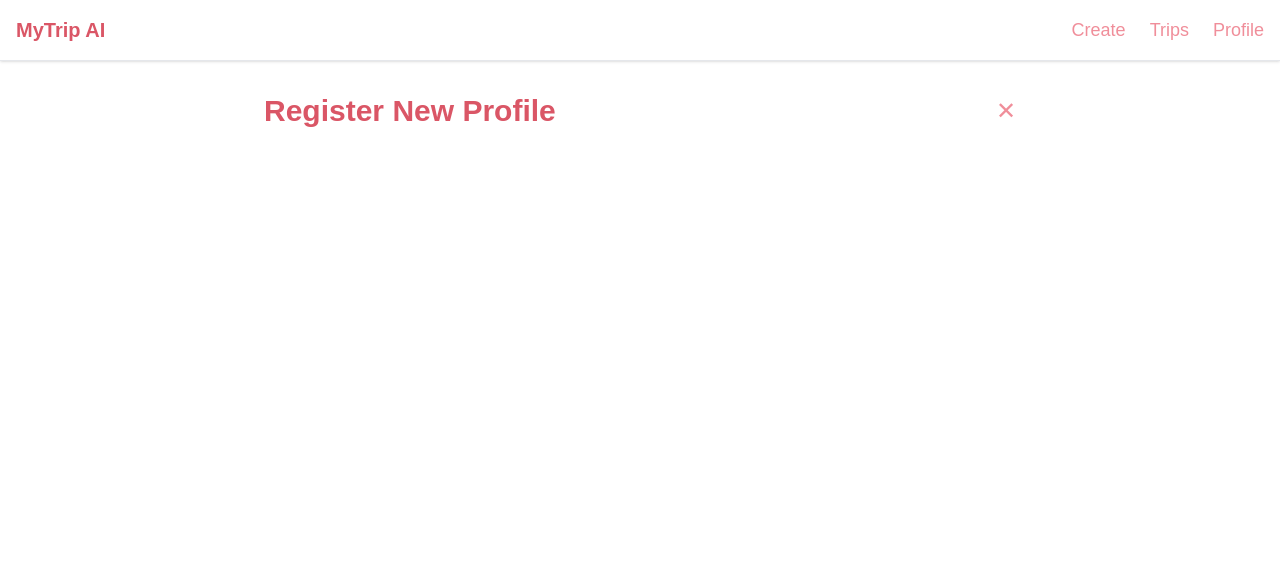
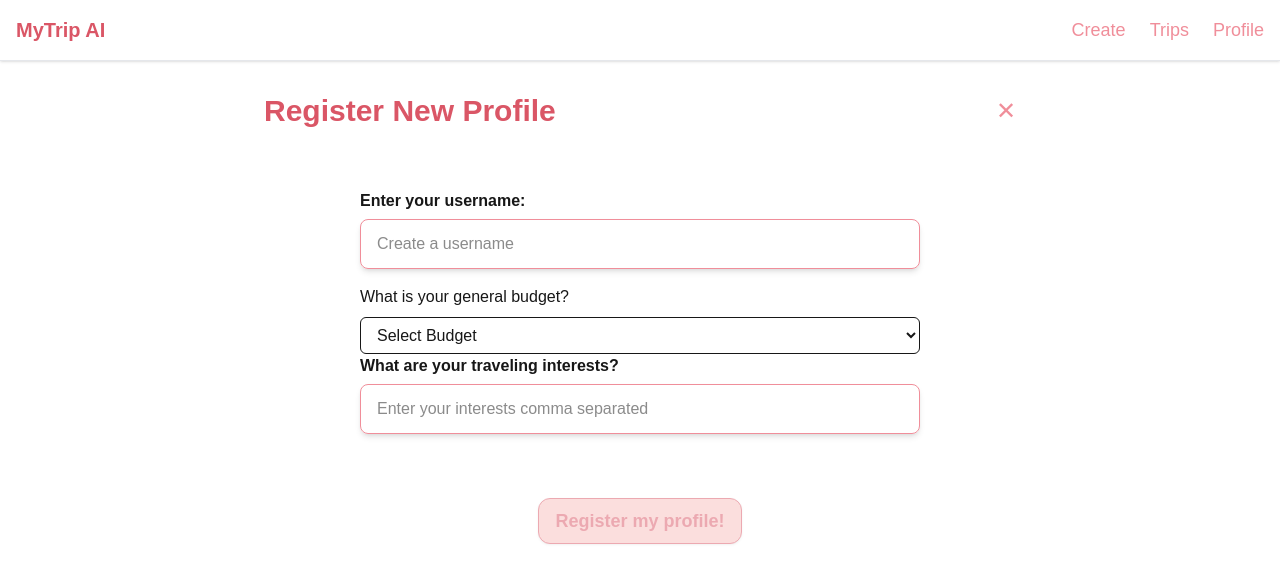
Before and after one commit to katyascode/my-trip-ai, a Next.js app: page /trips/profile/register in a window 1280 px wide. Shown: the top 582 px of the page. Built offline with nearby package versions, Linux system fonts and the light colour scheme.

Commit message:
edited budget to get basic info

```diff
--- /dev/null
+++ b/src/app/components/ProfileInfo.jsx
@@ -0,0 +1,23 @@
+'use client';
+
+import React from 'react';
+import { useRouter } from 'next/navigation';
+import dayjs from 'dayjs';
+
+const ProfileInfo = ({ profile }) => {
+  return (
+    <div
+      className="bg-white shadow-md rounded-xl p-3.5 border border-pink-600 cursor-pointer hover:shadow-lg transition-shadow"
+    >
+    <div className="flex justify-between items-center">
+        <div>
+          <p className="text-xl font-semibold">{[profile.username]}</p>
+          <p className="text-sm text-pink-600 mt-1">My budget: {profile.budget}</p>
+          <p className="text-sm text-pink-600 mt-1">My interests: {profile.interests}</p>
+         </div>
+    </div>
+    </div>
+  );
+}
+
+export default ProfileInfo;
--- a/src/app/trips/profile/page.jsx
+++ b/src/app/trips/profile/page.jsx
@@ -6,11 +6,13 @@ import useProfileStore from '@/app/store/profileStore';
 import Button from '@/app/components/Button';
 import { FaPlaneUp } from 'react-icons/fa6';
 import { useParams, useRouter } from 'next/navigation';
+import ProfileInfo from '@/app/components/ProfileInfo';
 
 const Profile = () => {
     const params = useParams();
     const router = useRouter();
-  const profiles = useProfileStore(state => state.profiles);
+    const profiles = useProfileStore(state => state.profiles);
+    const lastProfile = profiles.length > 0 ? profiles[profiles.length - 1] : null;
 
   return (
     <div className="max-w-[800px] mx-auto px-6 py-8">
@@ -33,7 +35,19 @@ const Profile = () => {
             </div>
           </>
         )}
-      </div>
+        {lastProfile && (
+            <>
+            <ProfileInfo key={lastProfile.id} profile={lastProfile} />
+            <div className="flex justify-center mt-40">
+                <Button
+                   title="Edit Profile"
+                   colourClass="green"
+                   onClick={() => router.push(`/trips/profile/register`)}
+                />
+            </div>
+            </>
+            )}
+        </div>
     </div>
   );
 }
--- a/src/app/trips/profile/register/page.jsx
+++ b/src/app/trips/profile/register/page.jsx
@@ -1,18 +1,48 @@
 'use client';
 
-import React from 'react';
+import React, { useState } from 'react';
 import useTripsStore from '@/app/store/tripsStore';
 import useProfileStore from '@/app/store/profileStore';
+import InputField from "@/app/components/InputField";
 import Button from '@/app/components/Button';
 import { FaPlaneUp } from 'react-icons/fa6';
 import { useParams, useRouter } from 'next/navigation';
 
 const Register = () => {
     const router = useRouter();
+    const params = useParams();
+    const getProfileById = useProfileStore(state => state.getProfileById);
+    const profileId = getProfileById(params.id);
+    const addProfile = useProfileStore(state => state.addProfile);
+    const interestOptions=['Hiking','Beaches','Shopping','Exploring Food','Museums','Sightseeing','Relaxation/Spas','Adventure Activities']
+      const [profileData, setProfileData] = useState({
+        username: '',
+        budget: '',
+        interests: ''
+    });
+const handleSubmit = async (e) => {
+    e.preventDefault();
+    console.log('Submitting profile data:', profileData);
+
+    try {
+      const newProfileId = addProfile(profileData);
+      console.log('Created profile with ID:', profileId);
+      await router.push(`/trips/profile`);
+    } catch (error) {
+      console.error('Error creating profile:', error);
+    }
+  };
+
+  const isFormValid = () => {
+    const valid = profileData.username && profileData.budget && profileData.interests;
+    console.log('Form valid:', valid, profileData);
+    return valid;
+  };
+
 
   return (
     <div className="max-w-[800px] mx-auto px-6 py-8">
-      <div className="flex justify-between items-center mb-8">
+      <div className="flex justify-between items-center mb-6">
         <h1 className="text-3xl font-semibold text-pink-800">Register New Profile</h1>
         <button
              className="text-2xl text-pink-600 hover:text-gray-600"
@@ -21,8 +51,58 @@ const Register = () => {
             ✕
         </button>
       </div>
+        <form onSubmit={handleSubmit} className="space-y-5">
+            <div className="max-w-[600px] mx-auto p-5 bg-white rounded-xl">
+            <div className="space-y-2 mt-4">
+                <InputField
+                    type="text"
+                    value={profileData.username}
+                    label="Enter your username:"
+                    onChange={(e) => {
+                        console.log('username change:', e.target.value);
+                        setProfileData({...profileData, username: e.target.value});
+                     }}
+                 placeholder="Create a username"
+                />
+             </div>
+             <div className="space-y-2 mt-4">
+                 <label className="block font-medium">What is your general budget?</label>
+                      <select
+                        value={profileData.budget}
+                        onChange={(e) => setProfileData({ ...profileData, budget: e.target.value })}
+                        className="w-full border px-3 py-2 rounded-md"
+                      >
+                        <option value="">Select Budget</option>
+                        <option value="$">$ - Budget</option>
+                        <option value="$$">$$ - Moderate</option>
+                        <option value="$$$">$$$ - Luxury</option>
+                      </select>
+             </div>
+             <div className="space-y-2">
+                 <InputField
+                    type="text"
+                    value={profileData.interests}
+                    label="What are your traveling interests?"
+                    onChange={(e) => {
+                        console.log('interests change:', e.target.value);
+                        setProfileData({...profileData, interests: e.target.value});
+                    }}
+                    placeholder="Enter your interests comma separated"
+                 />
+             </div>
+             <div className="flex justify-center pt-6 mt-10">
+                 <Button
+                    type="submit"
+                    title="Register my profile!"
+                     fontWeight="font-semibold"
+                     colourClass="pinkStrong"
+                     isDisabled={!isFormValid()}
+                 />
+            </div>
+            </div>
+        </form>
 
-    </div>
+      </div>
   );
 }
 
```
